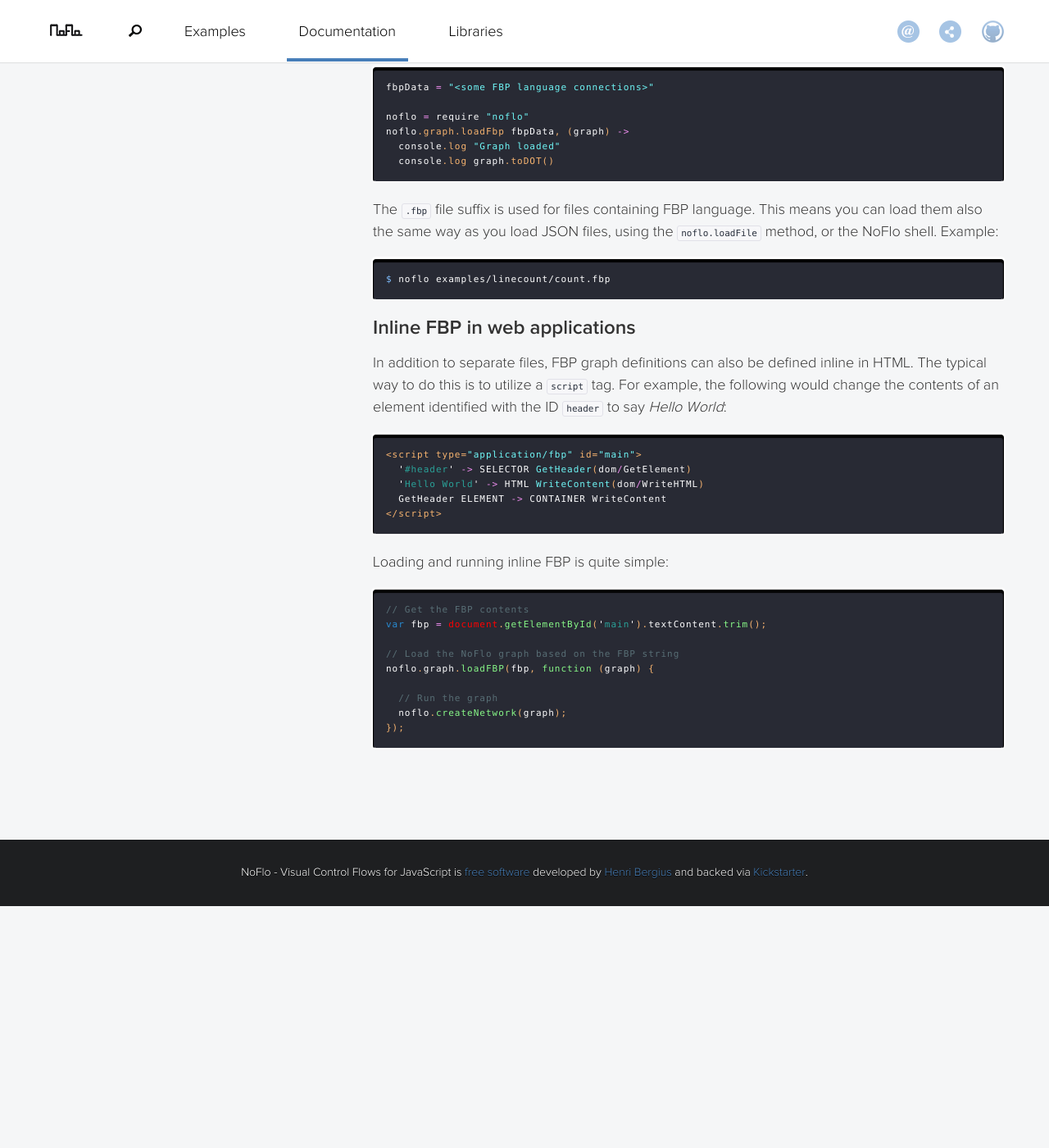
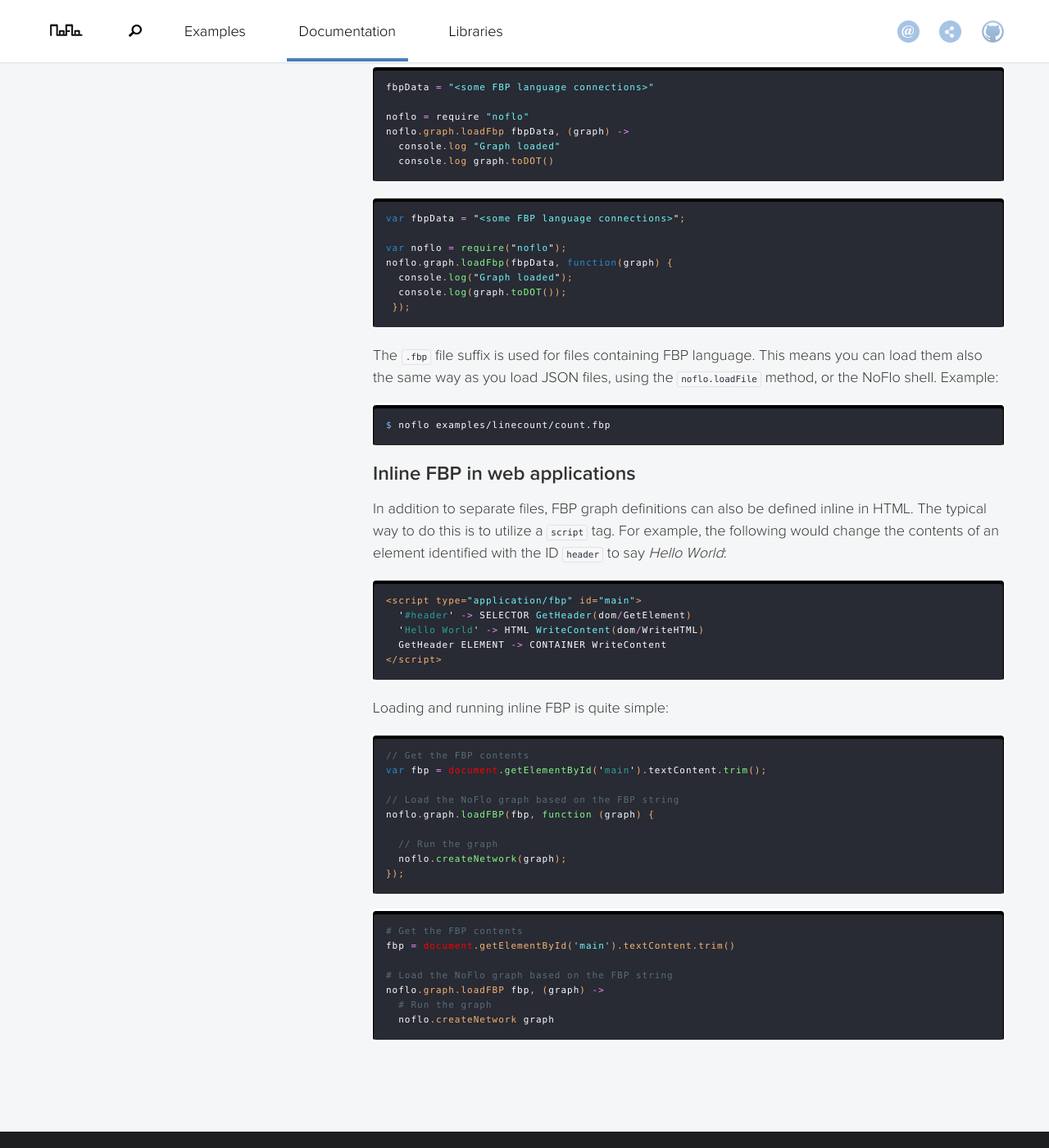
Before and after one commit to noflo/noflo.github.io, a Jekyll site: the page built from documentation/_posts/2013-07-09-fbp.md, in a window 1280 px wide and 1400 px high, scrolled down 1040 px. Shown: the whole window at 82% size. Built offline with Jekyll 4.4.1, drawn with Linux system fonts in a browser that asks for light colours; nearby versions of some CDN libraries; Markdown is read by kramdown in place of the engine named in the settings; before the commit the page ends 2145 px from its top, so only the background shows below that.

Commit message:
More CoffeeScript/JavaScript code toggles.

````diff
--- a/documentation/_posts/2013-07-09-fbp.md
+++ b/documentation/_posts/2013-07-09-fbp.md
@@ -33,6 +33,15 @@ noflo.graph.loadFbp fbpData, (graph) ->
   console.log "Graph loaded"
   console.log graph.toDOT()
 ```
+```javascript
+var fbpData = "<some FBP language connections>";
+
+var noflo = require("noflo");
+noflo.graph.loadFbp(fbpData, function(graph) {
+  console.log("Graph loaded");
+  console.log(graph.toDOT());
+ });
+```
 
 The `.fbp` file suffix is used for files containing FBP language. This means you can load them also the same way as you load JSON files, using the `noflo.loadFile` method, or the NoFlo shell. Example:
 
@@ -65,3 +74,12 @@ noflo.graph.loadFBP(fbp, function (graph) {
   noflo.createNetwork(graph);
 });
 ```
+```coffeescript
+# Get the FBP contents
+fbp = document.getElementById('main').textContent.trim()
+
+# Load the NoFlo graph based on the FBP string
+noflo.graph.loadFBP fbp, (graph) ->
+  # Run the graph
+  noflo.createNetwork graph
+```
````
Also changed, not shown: documentation/_posts/2013-07-10-json.md (+7 -0 lines).
